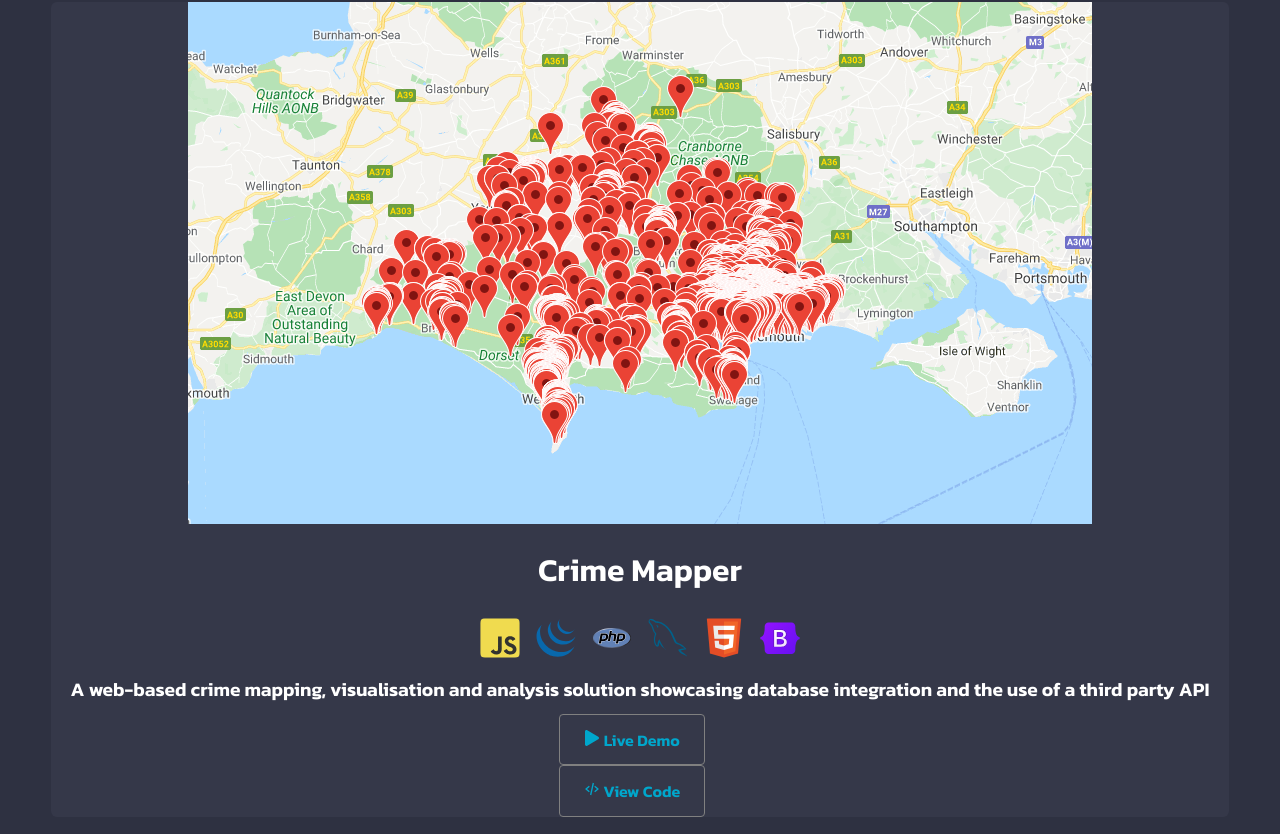
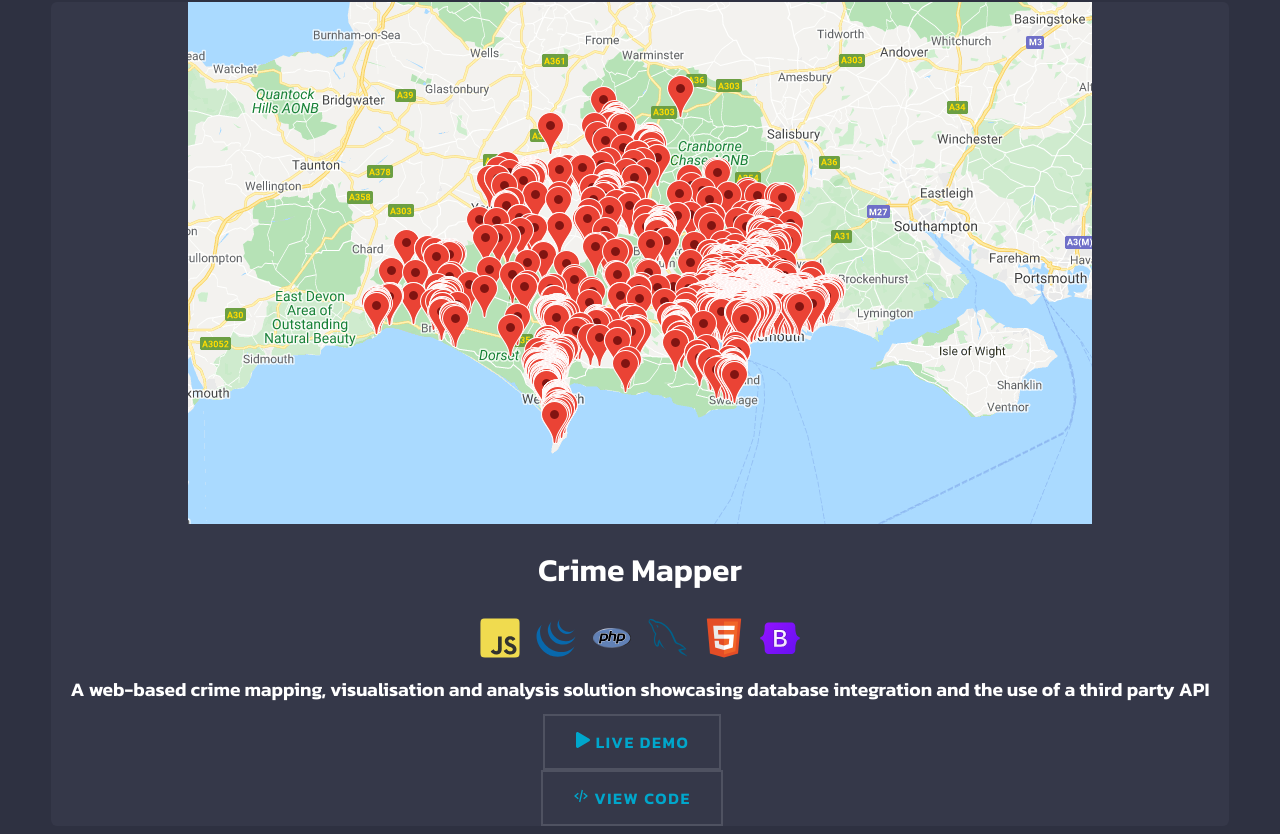
Before and after one commit to DanielPitfield/Portfolio, a React (Vite) app: page / in a window 1280 px wide. Shown: the part 1365-2199 px from the top of the page. Built offline with nearby package versions, Linux system fonts and the light colour scheme.

Commit message:
project link styling

```diff
--- a/src/styles/Project.module.scss
+++ b/src/styles/Project.module.scss
@@ -20,10 +20,14 @@
   }
 
   .link {
+    cursor: pointer;
     text-decoration: none;
-    padding: 0.8em 1.5em;
+    padding: 1em 2em;
     margin-right: 1em;
-    border: 1px solid grey;
-    border-radius: 4px;
+    letter-spacing: 0.1em;
+    text-align: center;
+    text-transform: uppercase;
+    white-space: nowrap;
+    box-shadow: inset 0 0 0 2px rgb(255 255 255 / 13%);
   }
 }
```
